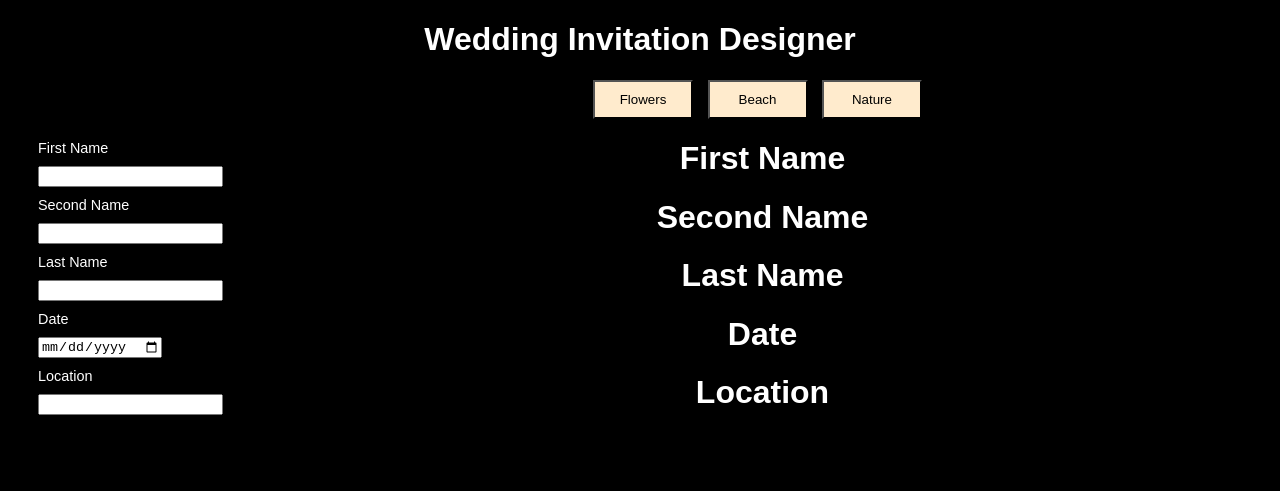
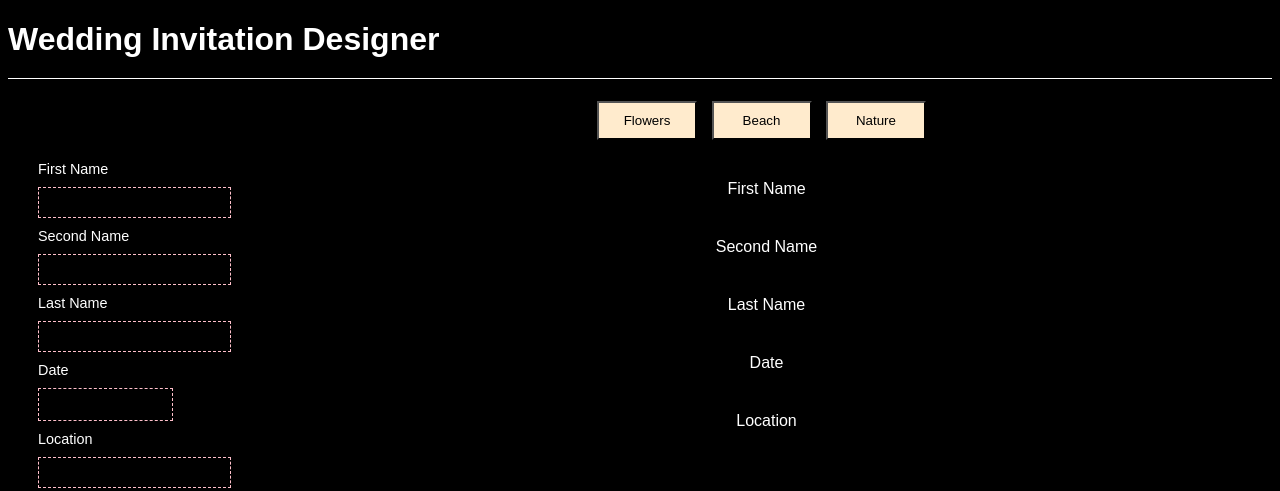
Before and after one commit to toktam-rezaei23/wedding-invitation, a plain HTML site: page invitation-creator.html in a window 1280 px wide. Drawn offline with Linux system fonts and the light colour scheme.

Commit message:
input box style changes

```diff
--- a/invitation-creator.html
+++ b/invitation-creator.html
@@ -7,7 +7,7 @@
 </head>
 
 <body>
-    <div class="invitaiton">
+    <div class="invitation">
         <h1>Wedding Invitation Designer</h1>
 
         <div class="container">
@@ -34,11 +34,11 @@
                 <button type="button" onClick="changeStyle3()">Nature</button>
 
                 <div class="preview">
-                    <h1 id="first_name_label">First Name</h1>
-                    <h1 id="second_name_label">Second Name</h1>
-                    <h1 id="last_name_label">Last Name</h1>
-                    <h1 id="date">Date</h1>
-                    <h1 id="location">Location</h1>
+                    <div id="first_name_label">First Name</div>
+                    <div id="second_name_label">Second Name</div>
+                    <div id="last_name_label">Last Name</div>
+                    <div id="date">Date</div>
+                    <div id="location">Location</div>
                 </div>
             </div>
         </div>
--- a/style.css
+++ b/style.css
@@ -26,26 +26,21 @@ body {
 }
 
 h1 {
-    text-align: center;
+    text-align: left;
+    border-bottom: 1px solid;
+    padding-bottom: 20px;
 }
 input {
     margin: 10px 0;
+    background: transparent;
+    border: 1px dashed pink;
+    padding: 7px
 }
 
 label {
     display: block;
     font-size: 0.9em;
 }
-
-
-.invitation {
-    width: 500px;
-    height: 700px;
-    background-color: white;
-}
-
-
-/* New styles here */
 
 .container {
     display: flex;
@@ -63,5 +58,9 @@ label {
 .preview {
     width: 900px;
     height: 700px;
-    margin: auto;
+    margin: 20px auto;
 }
+
+.preview div {
+    padding: 20px;
+}
```
